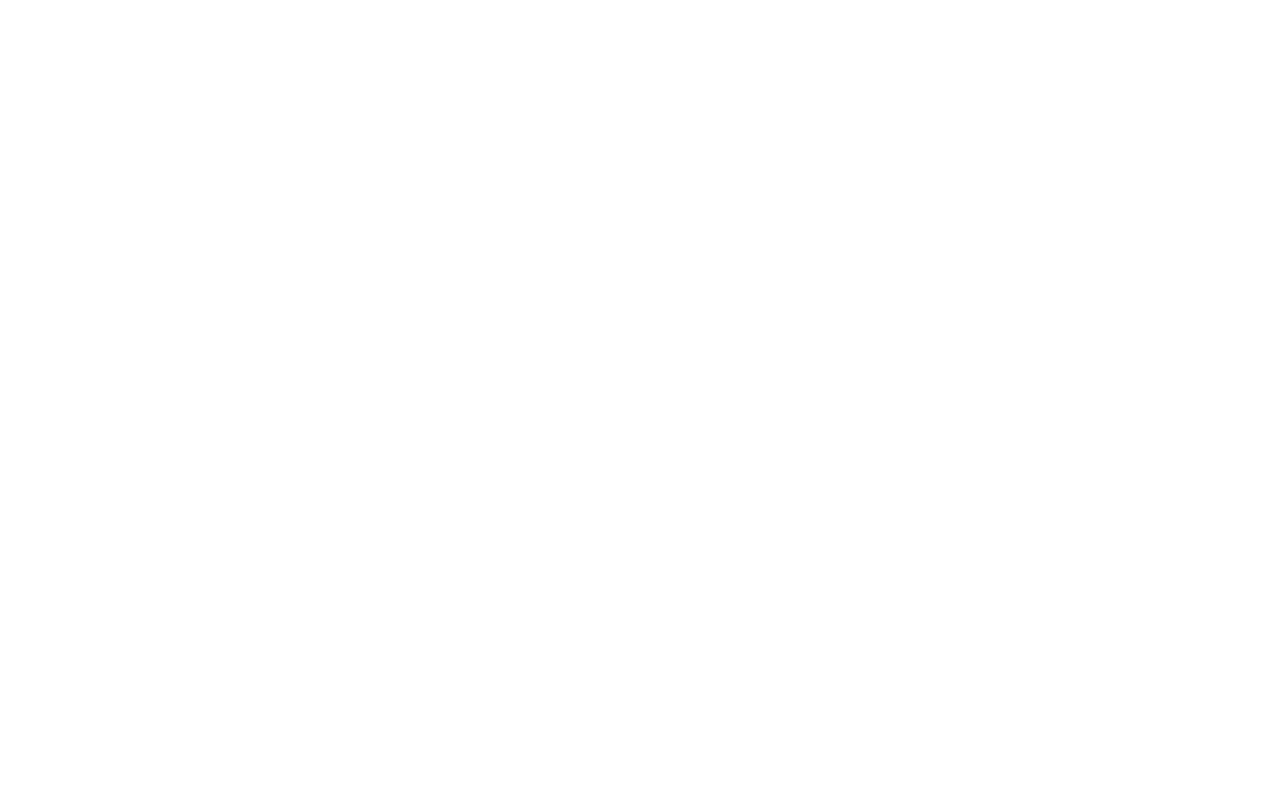
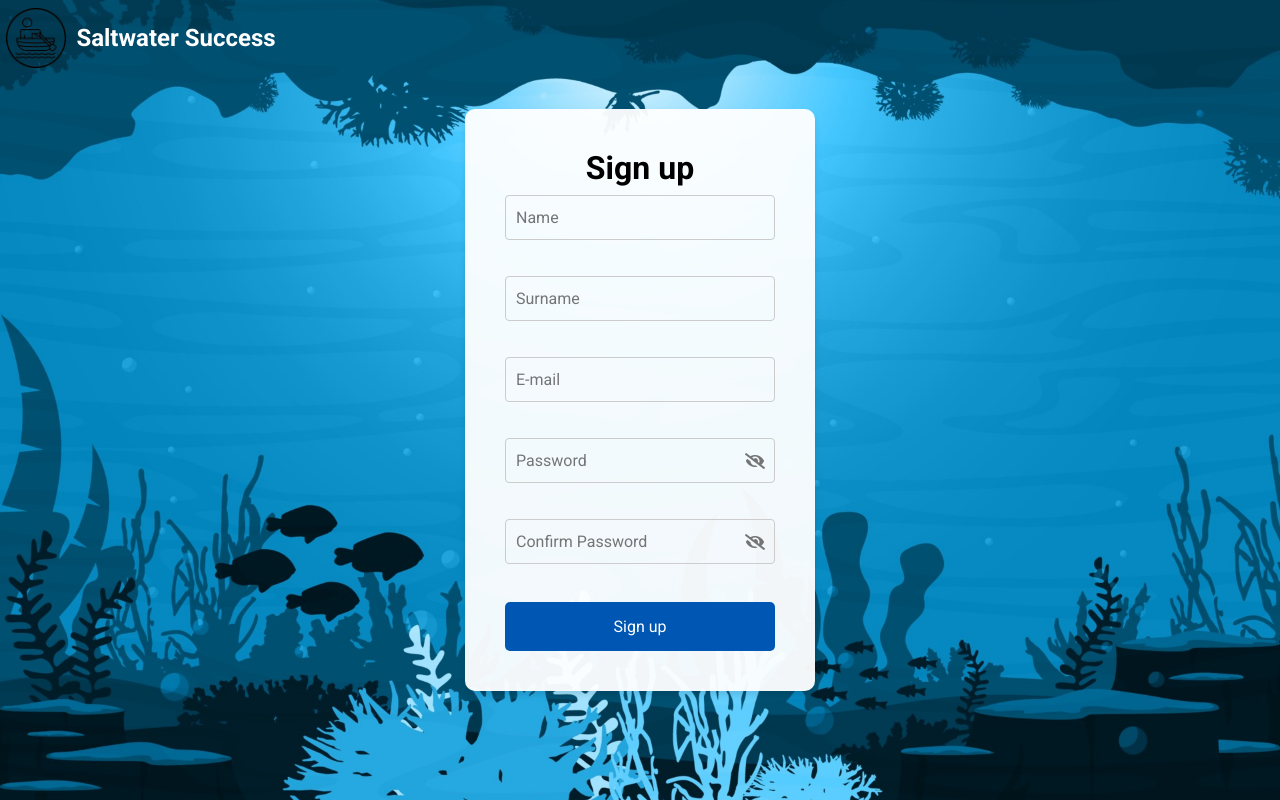
Before and after one commit to gregorkostic/saltwater-success, a Vue app: page /signup in a window 1280 px wide. Built offline with nearby package versions, Linux system fonts and the light colour scheme.

Commit message:
Update 1.0.4

```diff
--- a/src/router/index.js
+++ b/src/router/index.js
@@ -1,7 +1,8 @@
 import Vue from "vue";
 import VueRouter from "vue-router";
 import HomeView from "../views/LandingPage.vue";
-import Login from "../views/Login.vue"; // Uvoz Login komponente
+import Login from "../views/Login.vue";
+import SignUp from "../views/SignUp.vue";
 
 Vue.use(VueRouter);
 
@@ -21,6 +22,11 @@
     name: "login",
     component: Login, // Komponenta koja se učitava
   },
+  {
+    path: "/signup",
+    name: "signup",
+    component: SignUp,
+  },
 ];
 
 const router = new VueRouter({
--- a/src/views/Login.vue
+++ b/src/views/Login.vue
@@ -30,7 +30,6 @@
             @input="clearValidationMsg"
             class="input-field"
           />
-          <!-- Icon for toggling password visibility -->
           <span @click="togglePasswordVisibility" class="password-toggle">
             <i :class="showPassword ? 'fas fa-eye' : 'fas fa-eye-slash'"></i>
           </span>
--- /dev/null
+++ b/src/views/SignUp.vue
@@ -0,0 +1,250 @@
+<template>
+  <div class="login-container">
+    <div class="top-left-bar">
+      <img
+        src="../assets/fish_logo.png"
+        alt="Saltwater Success Logo"
+        class="login-logo"
+      />
+      <span class="logo-text">Saltwater Success</span>
+    </div>
+    <transition name="fade">
+      <div class="login-card" v-if="!showResetModal">
+        <h1>Sign up</h1>
+        <div class="input-group" :class="{ 'input-error': nameError }">
+          <input
+            type="text"
+            v-model="name"
+            placeholder="Name"
+            @blur="validateName"
+            class="input-field"
+          />
+          <span v-if="nameError" class="error-msg">{{ nameError }}</span>
+        </div>
+        <div class="input-group" :class="{ 'input-error': surnameError }">
+          <input
+            type="text"
+            v-model="surname"
+            placeholder="Surname"
+            @blur="validateSurname"
+            class="input-field"
+          />
+          <span v-if="surnameError" class="error-msg">{{ surnameError }}</span>
+        </div>
+        <div class="input-group" :class="{ 'input-error': emailError }">
+          <input
+            type="email"
+            v-model="email"
+            placeholder="E-mail"
+            @blur="validateEmail"
+            class="input-field"
+          />
+          <span v-if="emailError" class="error-msg">{{ emailError }}</span>
+        </div>
+        <div
+          class="input-group password"
+          :class="{ 'input-error': passwordError }"
+        >
+          <input
+            :type="showPassword ? 'text' : 'password'"
+            v-model="password"
+            placeholder="Password"
+            @blur="validatePassword"
+            class="input-field"
+          />
+          <span @click="togglePasswordVisibility" class="password-toggle">
+            <i :class="showPassword ? 'fas fa-eye' : 'fas fa-eye-slash'"></i>
+          </span>
+          <span v-if="passwordError" class="error-msg">{{
+            passwordError
+          }}</span>
+        </div>
+        <div
+          class="input-group password"
+          :class="{ 'input-error': confirmPasswordError }"
+        >
+          <input
+            :type="showConfirmPassword ? 'text' : 'password'"
+            v-model="confirmPassword"
+            placeholder="Confirm Password"
+            @blur="validateConfirmPassword"
+            class="input-field"
+          />
+          <span
+            @click="toggleConfirmPasswordVisibility"
+            class="password-toggle"
+          >
+            <i
+              :class="showConfirmPassword ? 'fas fa-eye' : 'fas fa-eye-slash'"
+            ></i>
+          </span>
+          <span v-if="confirmPasswordError" class="error-msg">{{
+            confirmPasswordError
+          }}</span>
+        </div>
+        <button @click="register" class="button">Sign up</button>
+      </div>
+    </transition>
+  </div>
+</template>
+
+<script>
+export default {
+  data() {
+    return {
+      name: "",
+      surname: "",
+      email: "",
+      password: "",
+      confirmPassword: "",
+      showPassword: false,
+      showConfirmPassword: false,
+      nameError: "",
+      surnameError: "",
+      emailError: "",
+      passwordError: "",
+      confirmPasswordError: "",
+      showResetModal: false,
+    };
+  },
+  methods: {
+    clearValidationMsg() {
+      this.nameError = "";
+      this.surnameError = "";
+      this.emailError = "";
+      this.passwordError = "";
+      this.confirmPasswordError = "";
+    },
+    validateName() {
+      this.nameError = this.name.trim() ? "" : "Name is required.";
+    },
+    validateSurname() {
+      this.surnameError = this.surname.trim() ? "" : "Surname is required.";
+    },
+    validateEmail() {
+      if (!this.email) {
+        this.emailError = "Email is required.";
+      } else if (!/^[^\s@]+@[^\s@]+\.[^\s@]+$/.test(this.email)) {
+        this.emailError = "Please enter a valid email address.";
+      } else {
+        this.emailError = "";
+      }
+    },
+    validatePassword() {
+      this.passwordError = this.password ? "" : "Password is required.";
+    },
+    validateConfirmPassword() {
+      if (!this.confirmPassword) {
+        this.confirmPasswordError = "Confirm password is required.";
+      } else if (this.confirmPassword !== this.password) {
+        this.confirmPasswordError = "Passwords do not match.";
+      } else {
+        this.confirmPasswordError = "";
+      }
+    },
+    register() {
+      if (
+        this.name &&
+        this.surname &&
+        this.email &&
+        this.password &&
+        this.password === this.confirmPassword
+      ) {
+        alert("Registration successful!");
+      }
+    },
+    togglePasswordVisibility() {
+      this.showPassword = !this.showPassword;
+    },
+    toggleConfirmPasswordVisibility() {
+      this.showConfirmPassword = !this.showConfirmPassword;
+    },
+  },
+};
+</script>
+
+<style scoped>
+.login-container {
+  display: flex;
+  justify-content: center;
+  align-items: center;
+  height: 100vh;
+  background-image: url("../assets/background.jpg");
+  background-size: cover;
+  background-position: center;
+}
+.top-left-bar {
+  position: absolute;
+  top: 1%;
+  left: 0.5%;
+  display: flex;
+  align-items: center;
+  color: white;
+}
+.login-logo {
+  max-height: 60px;
+  margin-right: 10px;
+}
+.logo-text {
+  font-size: 1.5rem;
+  font-weight: bold;
+}
+.login-card {
+  background: rgba(255, 255, 255, 0.95);
+  padding: 40px;
+  border-radius: 10px;
+  box-shadow: 0 4px 6px rgba(0, 0, 0, 0.1);
+  width: 350px;
+  text-align: center;
+  transition: all 0.3s ease-in-out;
+}
+.input-group {
+  position: relative;
+  margin-bottom: 20px;
+}
+.input-field {
+  width: 100%;
+  padding: 12px 10px;
+  margin: 8px 0;
+  display: inline-block;
+  border: 1px solid #ccc;
+  border-radius: 4px;
+  box-sizing: border-box;
+}
+.input-error input {
+  border: 2px solid red;
+}
+.error-msg {
+  color: red;
+  font-size: 0.9em;
+  position: absolute;
+  top: 100%;
+  left: 0;
+}
+.button {
+  width: 100%;
+  padding: 15px;
+  background-color: #0056b3;
+  color: white;
+  border: none;
+  border-radius: 5px;
+  cursor: pointer;
+  margin-top: 10px;
+}
+.password-toggle {
+  cursor: pointer;
+  position: absolute;
+  right: 10px;
+  top: 51%;
+  transform: translateY(-50%);
+  color: #757575;
+}
+.fade-enter-active,
+.fade-leave-active {
+  transition: opacity 0.5s;
+}
+.fade-enter,
+.fade-leave-to {
+  opacity: 0;
+}
+</style>
```
